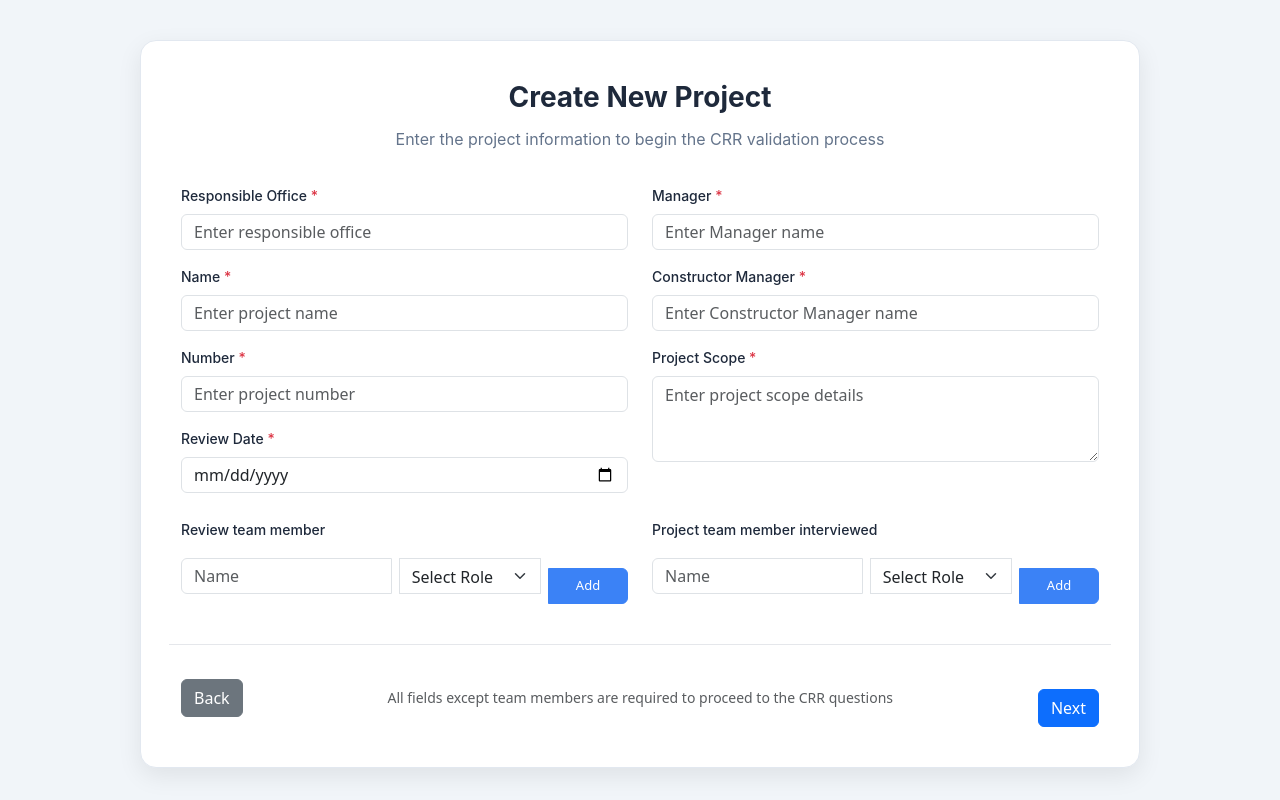
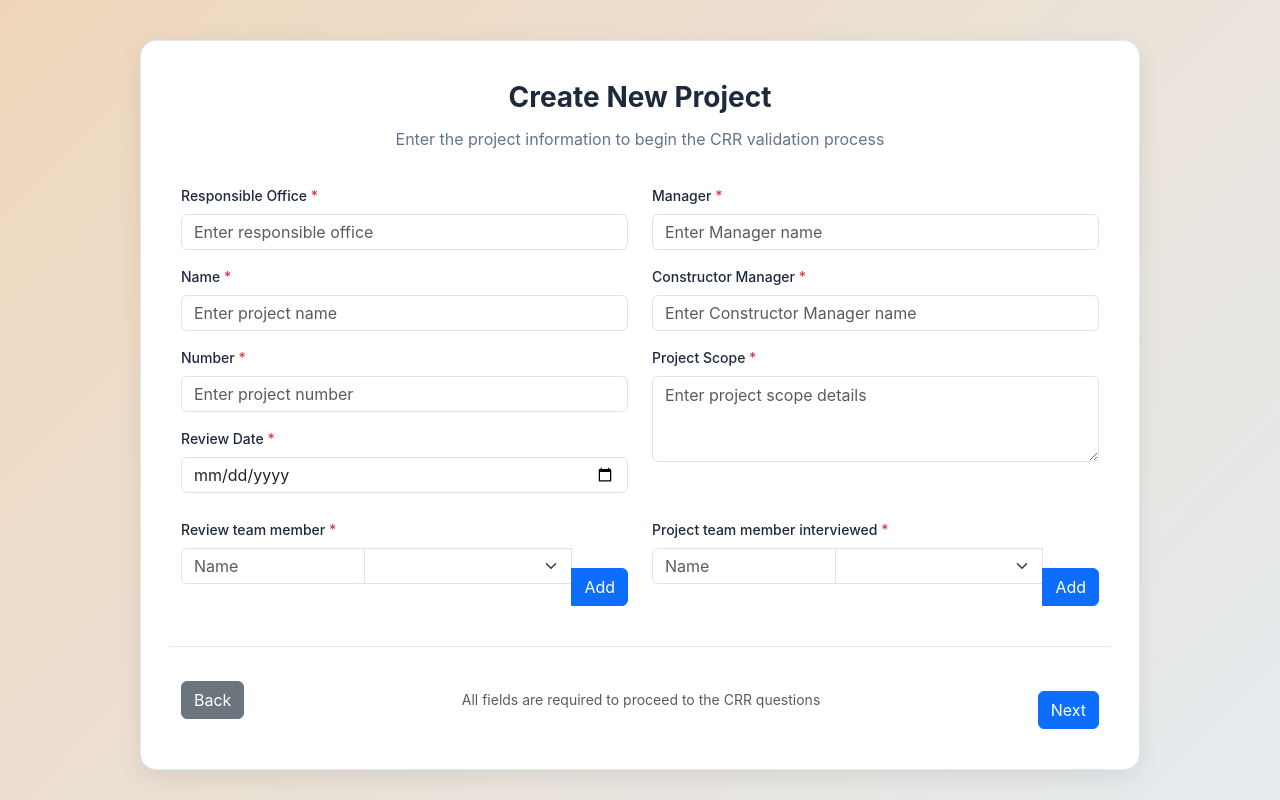
Before and after one commit to SaadGtite/JESA_Proj, a React (Create React App) app in the folder Front-end/: page /new-project in a window 1280 px wide. Built offline with nearby package versions, Linux system fonts and the light colour scheme.

Commit message:
backend link createproj

```diff
--- a/Front-end/src/Forms/ProjInfo.css
+++ b/Front-end/src/Forms/ProjInfo.css
@@ -1,10 +1,11 @@
 .form-page {
-  background-color: #f1f5f9;
-  min-height: 100vh;
+background: linear-gradient(135deg, #efd6bb, #e6ecf0);  min-height: 100vh;
   display: flex;
   align-items: center;
   justify-content: center;
   padding: 40px 20px;
+
+  font-family: 'Inter', sans-serif;
 }
 
 .form-container {
--- a/Front-end/src/Forms/ProjInfo.js
+++ b/Front-end/src/Forms/ProjInfo.js
@@ -1,38 +1,75 @@
 import React, { useState, useRef } from 'react';
-import './ProjInfo.css';
+import './ProjInfo.css'; // Assuming you have a CSS file for styling
 import { useNavigate } from 'react-router-dom';
 
 const NewProjectForm = () => {
-  const navigate = useNavigate();
+  const navigate = useNavigate(); // ← Create navigate function
+  const [error, setError] = useState(null); // State for error handling
   const [reviewTeam, setReviewTeam] = useState([]);
   const [interviewTeam, setInterviewTeam] = useState([]);
   const [editIndex, setEditIndex] = useState(null);
   const [editType, setEditType] = useState(null);
 
+  const responsibleOfficeRef = useRef(null);
+  const projectNameRef = useRef(null);
+  const projectNumberRef = useRef(null);
+  const reviewDateRef = useRef(null);
+  const managerRef = useRef(null);
+  const constructorManagerRef = useRef(null);
+  const projectScopeRef = useRef(null);
   const reviewNameRef = useRef(null);
   const reviewRoleRef = useRef(null);
   const interviewNameRef = useRef(null);
   const interviewRoleRef = useRef(null);
 
   const handleBack = () => {
-    navigate(-1);
+    navigate(-1); // ← Go back to the previous page
   };
 
-  const handleNext = (e) => {
-    e.preventDefault();
-    const responsibleOffice = e.target.querySelector('div.col-md-6 input:nth-child(2)').value;
-    const projectName = e.target.querySelector('div.col-md-6 input:nth-child(4)').value;
-    const projectNumber = e.target.querySelector('div.col-md-6 input:nth-child(6)').value;
-    const reviewDate = e.target.querySelector('div.col-md-6 input:nth-child(8)').value;
-    const manager = e.target.querySelector('div.col-md-6:nth-child(2) input:nth-child(2)').value;
-    const constructorManager = e.target.querySelector('div.col-md-6:nth-child(2) input:nth-child(4)').value;
-    const projectScope = e.target.querySelector('div.col-md-6:nth-child(2) textarea').value;
+  const handleSubmit = async (event) => {
+    event.preventDefault(); // Prevent default form submission
 
-    if (!responsibleOffice || !projectName || !projectNumber || !reviewDate || !manager || !constructorManager || !projectScope) {
-      alert('All fields except team members are required to proceed to the CRR questions.');
+    // Collect form data
+    const formData = {
+      'responsible office': responsibleOfficeRef.current.value,
+      'name project': projectNameRef.current.value,
+      'number project': projectNumberRef.current.value,
+      'review date': reviewDateRef.current.value,
+      manager: managerRef.current.value,
+      'manager constructor': constructorManagerRef.current.value,
+      'project scope': projectScopeRef.current.value,
+      'review team members': reviewTeam.map(member => `${member.name}: ${member.role}`),
+      'project members interviewed': interviewTeam.map(member => `${member.name}: ${member.role}`)
+    };
+
+    // Validation
+    if (!formData['responsible office'] || !formData['name project'] || !formData['number project'] ||
+        !formData['review date'] || !formData.manager || !formData['manager constructor'] ||
+        !formData['project scope'] || reviewTeam.length === 0 || interviewTeam.length === 0) {
+      setError('All fields are required to proceed to the CRR questions.');
       return;
     }
-    navigate('/crr-Section1');
+
+    try {
+      const response = await fetch('http://localhost:5000/api/projects/create', {
+        method: 'POST',
+        headers: {
+          'Content-Type': 'application/json',
+        },
+        body: JSON.stringify(formData),
+      });
+
+      if (!response.ok) {
+        throw new Error('Failed to create project');
+      }
+
+      const data = await response.json();
+      console.log('Project created:', data); // Log the response for debugging
+      navigate('/crr-Section1'); // Navigate to the next page on success
+    } catch (err) {
+      setError(err.message); // Set error state for display
+      console.error('Error:', err);
+    }
   };
 
   const addOrUpdateMember = (type, name, role) => {
@@ -92,39 +129,39 @@ const NewProjectForm = () => {
         <h2 className="form-title">Create New Project</h2>
         <p className="form-subtitle">Enter the project information to begin the CRR validation process</p>
 
-        <form className="row g-4" onSubmit={handleNext}>
+        <form className="row g-4" onSubmit={handleSubmit}>
           <div className="col-md-6">
             <label className="form-label">Responsible Office <span className="text-danger">*</span></label>
-            <input type="text" className="form-control" placeholder="Enter responsible office" required />
+            <input type="text" className="form-control" placeholder="Enter responsible office" ref={responsibleOfficeRef} required />
 
             <label className="form-label mt-3">Name <span className="text-danger">*</span></label>
-            <input type="text" className="form-control" placeholder="Enter project name" required />
+            <input type="text" className="form-control" placeholder="Enter project name" ref={projectNameRef} required />
 
             <label className="form-label mt-3">Number <span className="text-danger">*</span></label>
-            <input type="text" className="form-control" placeholder="Enter project number" required />
+            <input type="text" className="form-control" placeholder="Enter project number" ref={projectNumberRef} required />
 
             <label className="form-label mt-3">Review Date <span className="text-danger">*</span></label>
-            <input type="date" className="form-control" required />
+            <input type="date" className="form-control" ref={reviewDateRef} required />
           </div>
 
           <div className="col-md-6">
             <label className="form-label">Manager <span className="text-danger">*</span></label>
-            <input type="text" className="form-control" placeholder="Enter Manager name" required />
+            <input type="text" className="form-control" placeholder="Enter Manager name" ref={managerRef} required />
 
             <label className="form-label mt-3">Constructor Manager <span className="text-danger">*</span></label>
-            <input type="text" className="form-control" placeholder="Enter Constructor Manager name" required />
+            <input type="text" className="form-control" placeholder="Enter Constructor Manager name" ref={constructorManagerRef} required />
 
             <label className="form-label mt-3">Project Scope <span className="text-danger">*</span></label>
-            <textarea className="form-control" rows="3" placeholder="Enter project scope details" required></textarea>
+            <textarea className="form-control" rows="3" placeholder="Enter project scope details" ref={projectScopeRef} required></textarea>
           </div>
 
           {/* Review Team Member Section */}
           <div className="col-md-6 mt-4">
-            <label className="form-label">Review team member</label>
-            <div className="input-group mb-3 team-input-group">
-              <input type="text" className="form-control" placeholder="Name" ref={reviewNameRef} />
+            <label className="form-label">Review team member <span className="text-danger">*</span></label>
+            <div className="input-group mb-3">
+              <input type="text" className="form-control" placeholder="Name" ref={reviewNameRef}/>
               <select className="form-select" defaultValue="" ref={reviewRoleRef}>
-                <option value="" disabled>Select Role</option>
+                <option value="" disabled></option>
                 <option>CM</option>
                 <option>PM</option>
                 <option>SM</option>
@@ -166,11 +203,11 @@ const NewProjectForm = () => {
 
           {/* Project Team Member Interviewed Section */}
           <div className="col-md-6 mt-4">
-            <label className="form-label">Project team member interviewed</label>
-            <div className="input-group mb-3 team-input-group">
+            <label className="form-label">Project team member interviewed <span className="text-danger">*</span></label>
+            <div className="input-group mb-3">
               <input type="text" className="form-control" placeholder="Name" ref={interviewNameRef} />
               <select className="form-select" defaultValue="" ref={interviewRoleRef}>
-                <option value="" disabled>Select Role</option>
+                <option value="" disabled></option>
                 <option>CM</option>
                 <option>PM</option>
                 <option>SM</option>
@@ -210,9 +247,11 @@ const NewProjectForm = () => {
             </ul>
           </div>
 
+          {error && <div className="alert alert-danger">{error}</div>} {/* Display error if exists */}
+
           <div className="form-footer d-flex justify-content-between align-items-center mt-4">
             <button type="button" className="btn btn-secondary" onClick={handleBack}>Back</button>
-            <div className="text-muted small">All fields except team members are required to proceed to the CRR questions</div>
+            <div className="text-muted small">All fields are required to proceed to the CRR questions</div>
             <button type="submit" className="btn btn-primary">Next</button>
           </div>
         </form>
```
